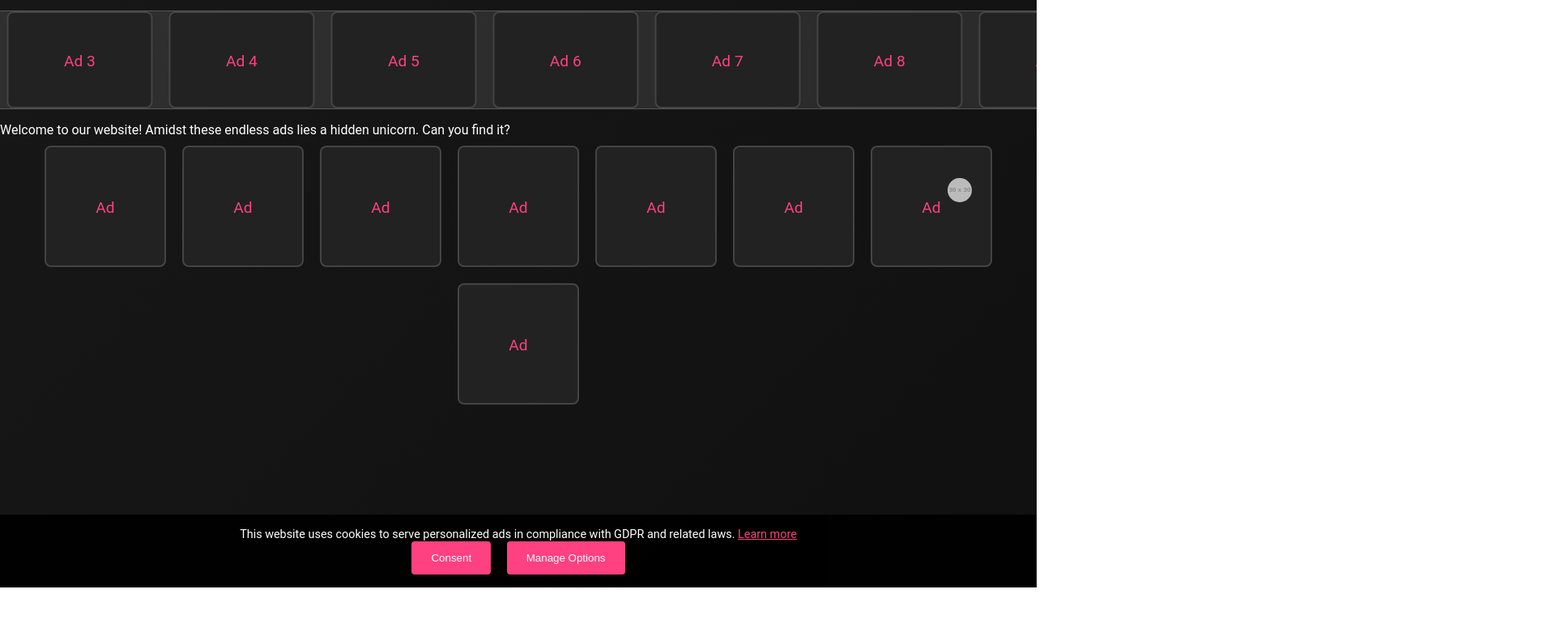
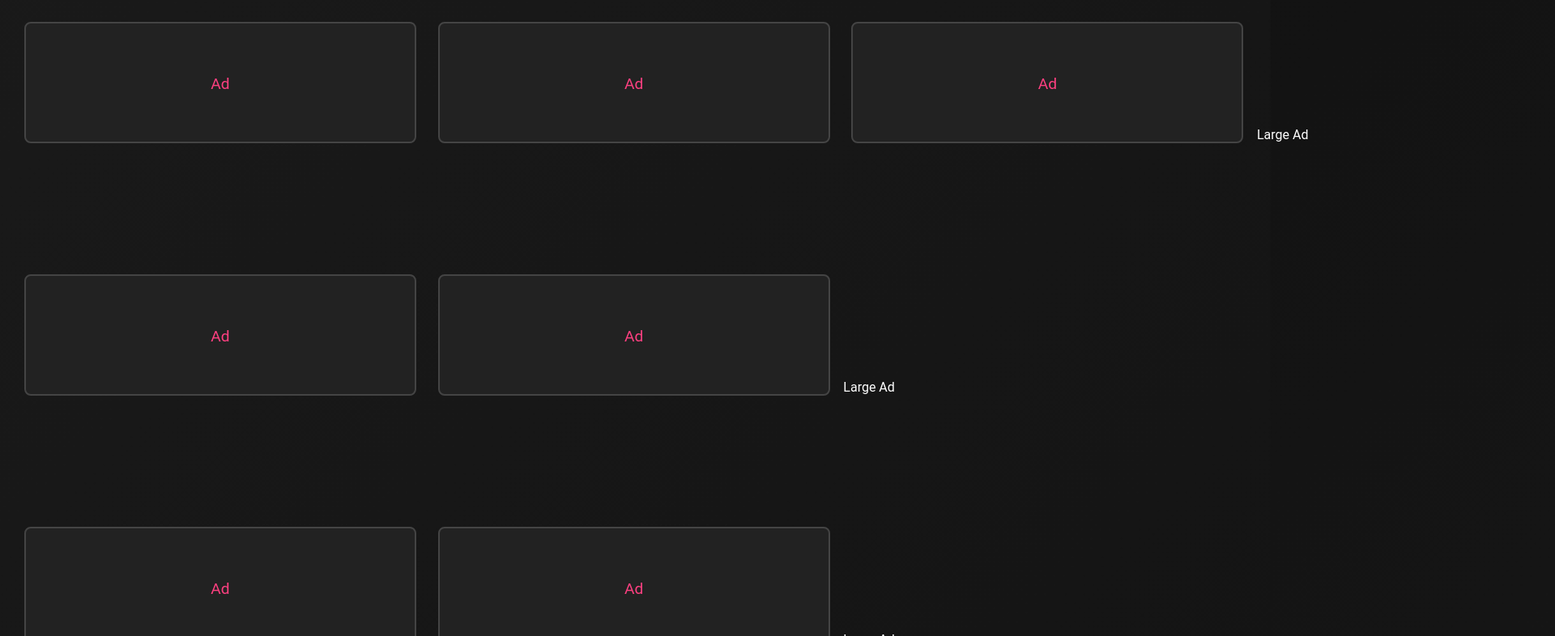
Before and after one commit to taavip/taavip.github.io, a plain HTML site: page index.html in a window 1280 px wide. Shown: the part 74-860 px from the top of the page at 81% size, 1920 px wide, since content can reach past the window. Before the commit the page ends 800 px from the top, so only its background shows below. Drawn offline with Linux system fonts and the light colour scheme; placeholder pictures from the web are drawn by us.

Commit message:
Update index.html

```diff
--- a/index.html
+++ b/index.html
@@ -1,24 +1,17 @@
- <!DOCTYPE html>
+
+
+
+  <!DOCTYPE html>
 <html lang="en">
 <head>
   <meta charset="UTF-8">
   <meta name="viewport" content="width=device-width, initial-scale=1">
   <title>Find the Hidden Unicorn</title>
-  <meta name="description" content="A playful website filled with ads where you must find the hidden unicorn. Click it to celebrate with an animation!">
+  <meta name="description" content="A large page filled with ads of various sizes. Somewhere among them is a hidden unicorn. Click it to see a message and animation!">
 
   <!-- Google AdSense Script -->
   <script async src="https://pagead2.googlesyndication.com/pagead/js/adsbygoogle.js?client=ca-pub-5677446941278195"
      crossorigin="anonymous"></script>
-
-  <!-- Google Consent Mode -->
-  <script>
-    window.dataLayer = window.dataLayer || [];
-    function gtag() { dataLayer.push(arguments); }
-    gtag('consent', 'default', {
-      'ad_storage': 'denied',
-      'analytics_storage': 'denied'
-    });
-  </script>
 
   <style>
     /* Reset Styles */
@@ -35,7 +28,8 @@
       background: linear-gradient(135deg, #0d0d0d, #1a1a1a, #0d0d0d);
       background-size: 400% 400%;
       animation: gradientShift 15s ease infinite;
-      overflow-x: hidden;
+      overflow-x: auto;
+      overflow-y: auto;
     }
 
     @keyframes gradientShift {
@@ -62,45 +56,19 @@
       to { text-shadow: 0 0 20px #ff4081; }
     }
 
-    /* Infinite Ad Ticker */
-    .ad-ticker {
-      background: rgba(255, 255, 255, 0.1);
-      border-top: 1px solid rgba(255, 255, 255, 0.2);
-      border-bottom: 1px solid rgba(255, 255, 255, 0.2);
-      overflow: hidden;
-      white-space: nowrap;
-      margin: 1rem 0;
+    /* Ad Units */
+    .ad-container {
+      display: flex;
+      flex-wrap: wrap;
+      justify-content: space-between;
+      align-items: flex-start;
+      width: 200vw; /* Make the page wider than the viewport */
+      height: 200vh; /* Make the page taller than the viewport */
+      padding: 20px;
     }
 
-    .ad-ticker .ad-wrapper {
-      display: inline-block;
-      animation: scrollAds 25s linear infinite;
-    }
-
-    .ad-ticker .ad {
-      display: inline-block;
-      width: 180px;
-      height: 120px;
-      margin: 0 8px;
-      background: #222;
-      border: 2px solid #444;
-      border-radius: 8px;
-      line-height: 120px;
-      text-align: center;
-      font-size: 1.2rem;
-      color: #ff4081;
-      cursor: pointer;
-    }
-
-    @keyframes scrollAds {
-      from { transform: translateX(0); }
-      to { transform: translateX(-50%); }
-    }
-
-    /* Static Ads */
-    .static-ad {
-      display: inline-block;
-      width: 150px;
+    .ad {
+      width: calc(20% - 20px); /* Adjust ad size dynamically */
       height: 150px;
       background: #222;
       border: 2px solid #444;
@@ -113,12 +81,18 @@
       cursor: pointer;
     }
 
+    .large-ad {
+      width: calc(40% - 20px);
+      height: 300px;
+      line-height: 300px;
+    }
+
     /* Unicorn Element */
     #unicorn {
       position: absolute;
-      width: 30px;
-      height: 30px;
-      background: url('https://via.placeholder.com/30/FF4081') no-repeat center center;
+      width: 50px;
+      height: 50px;
+      background: url('https://via.placeholder.com/50/FF4081') no-repeat center center;
       background-size: cover;
       border: none;
       border-radius: 50%;
@@ -146,6 +120,12 @@
       border-radius: 10px;
       z-index: 2000;
       text-align: center;
+      animation: fadeIn 0.5s ease-in-out;
+    }
+
+    @keyframes fadeIn {
+      from { opacity: 0; }
+      to { opacity: 1; }
     }
 
     .hidden-message p {
@@ -163,34 +143,24 @@
       font-size: 1rem;
     }
 
-    /* Cookie Consent Modal */
-    #cookieConsent {
+    /* Animation for Unicorn Click */
+    .animation {
       display: none;
       position: fixed;
-      bottom: 0;
-      left: 0;
-      right: 0;
-      background: rgba(0, 0, 0, 0.95);
-      color: #fff;
-      padding: 1rem;
-      text-align: center;
-      z-index: 3000;
-      font-size: 0.9rem;
+      top: 50%;
+      left: 50%;
+      transform: translate(-50%, -50%);
+      z-index: 2000;
     }
 
-    #cookieConsent button {
-      margin: 0 8px;
-      padding: 0.8rem 1.5rem;
-      background: #ff4081;
-      border: none;
-      border-radius: 4px;
-      cursor: pointer;
-      color: #fff;
+    .animation img {
+      width: 100px;
+      animation: spin 2s infinite;
     }
 
-    #cookieConsent a {
-      color: #ff4081;
-      text-decoration: underline;
+    @keyframes spin {
+      from { transform: rotate(0deg); }
+      to { transform: rotate(360deg); }
     }
   </style>
 </head>
@@ -199,47 +169,40 @@
     <h1>Find the Hidden Unicorn</h1>
   </header>
 
-  <!-- Infinite Ad Ticker -->
-  <div class="ad-ticker">
-    <div class="ad-wrapper">
-      <div class="ad">Ad 1</div>
-      <div class="ad">Ad 2</div>
-      <div class="ad">Ad 3</div>
-      <div class="ad">Ad 4</div>
-      <div class="ad">Ad 5</div>
-      <div class="ad">Ad 6</div>
-      <div class="ad">Ad 7</div>
-      <div class="ad">Ad 8</div>
-      <div class="ad">Ad 9</div>
-      <div class="ad">Ad 10</div>
-      <!-- Duplicate for infinite effect -->
-      <div class="ad">Ad 1</div>
-      <div class="ad">Ad 2</div>
-      <div class="ad">Ad 3</div>
-      <div class="ad">Ad 4</div>
-      <div class="ad">Ad 5</div>
-      <div class="ad">Ad 6</div>
-      <div class="ad">Ad 7</div>
-      <div class="ad">Ad 8</div>
-      <div class="ad">Ad 9</div>
-      <div class="ad">Ad 10</div>
-    </div>
+  <!-- Ad Container -->
+  <div class="ad-container">
+    <!-- Generate random ads -->
+    <div class="ad">Ad</div>
+    <div class="ad">Ad</div>
+    <div class="ad">Ad</div>
+    <div class="large-ad">Large Ad</div>
+    <div class="ad">Ad</div>
+    <div class="ad">Ad</div>
+    <div class="large-ad">Large Ad</div>
+    <div class="ad">Ad</div>
+    <div class="ad">Ad</div>
+    <div class="ad">Ad</div>
+    <div class="large-ad">Large Ad</div>
+    <div class="ad">Ad</div>
+    <div class="ad">Ad</div>
+    <div class="ad">Ad</div>
+    <div class="large-ad">Large Ad</div>
+    <div class="ad">Ad</div>
+    <div class="ad">Ad</div>
+    <div class="ad">Ad</div>
+    <div class="large-ad">Large Ad</div>
   </div>
 
-  <!-- Static Ads -->
-  <div class="content">
-    <p>Welcome to our website! Amidst these endless ads lies a hidden unicorn. Can you find it?</p>
-    <div style="display: flex; flex-wrap: wrap; justify-content: center;">
-      <div class="static-ad">Ad</div>
-      <div class="static-ad">Ad</div>
-      <div class="static-ad">Ad</div>
-      <div class="static-ad">Ad</div>
-      <div class="static-ad">Ad</div>
-      <div class="static-ad">Ad</div>
-      <div class="static-ad">Ad</div>
-      <div class="static-ad">Ad</div>
-    </div>
-  </div>
+ <ins class="adsbygoogle"
+     style="display:block"
+     data-ad-client="ca-pub-5677446941278195"
+     data-ad-slot="9919909008"
+     data-ad-format="auto"
+     data-full-width-responsive="true"></ins>
+<script>
+     (adsbygoogle = window.adsbygoogle || []).push({});
+</script>
+
 
   <!-- Hidden Unicorn -->
   <div id="unicorn"></div>
@@ -250,73 +213,45 @@
     <button onclick="closeMessage()">Close</button>
   </div>
 
-  <!-- Cookie Consent Modal -->
-  <div id="cookieConsent">
-    <p>This website uses cookies to serve personalized ads in compliance with GDPR and related laws.
-       <a href="/privacy-policy" target="_blank">Learn more</a></p>
-    <button onclick="acceptCookies()">Consent</button>
-    <button onclick="manageOptions()">Manage Options</button>
+  <!-- Animation -->
+  <div class="animation" id="animation">
+    <img src="https://via.placeholder.com/100/FF4081" alt="Unicorn Celebration">
   </div>
 
   <script>
     // Randomize Unicorn Position
     document.addEventListener('DOMContentLoaded', function () {
       const unicorn = document.getElementById('unicorn');
-      const bodyRect = document.body.getBoundingClientRect();
-      const unicornSize = 30;
+      const adContainer = document.querySelector('.ad-container');
+      const containerRect = adContainer.getBoundingClientRect();
 
-      const randomX = Math.floor(Math.random() * (bodyRect.width - unicornSize));
-      const randomY = Math.floor(Math.random() * (bodyRect.height - unicornSize));
+      const unicornSize = 50;
+
+      const randomX = Math.floor(Math.random() * (containerRect.width - unicornSize));
+      const randomY = Math.floor(Math.random() * (containerRect.height - unicornSize));
 
       unicorn.style.left = `${randomX}px`;
       unicorn.style.top = `${randomY}px`;
     });
 
-    // Show the hidden Unicorn modal when clicked.
+    // Show the hidden Unicorn modal and animation when clicked.
     document.getElementById('unicorn').addEventListener('click', function () {
       const message = document.getElementById('hidden-message');
+      const animation = document.getElementById('animation');
+
       message.style.display = 'block';
+      animation.style.display = 'block';
+
       setTimeout(() => {
-        message.style.transform = 'scale(1.1)';
-        message.style.opacity = '1';
-      }, 100);
+        animation.style.display = 'none';
+      }, 3000); // Hide animation after 3 seconds
     });
 
+    // Close the modal message
     function closeMessage() {
       const message = document.getElementById('hidden-message');
-      message.style.transform = 'scale(1)';
-      message.style.opacity = '0';
-      setTimeout(() => {
-        message.style.display = 'none';
-      }, 300);
+      message.style.display = 'none';
     }
-
-    // Cookie Consent Management
-    function showCookieConsent() {
-      if (!localStorage.getItem('cookieConsent')) {
-        document.getElementById('cookieConsent').style.display = 'block';
-      }
-    }
-
-    function acceptCookies() {
-      gtag('consent', 'update', {
-        'ad_storage': 'granted',
-        'analytics_storage': 'granted'
-      });
-      localStorage.setItem('cookieConsent', 'accepted');
-      document.getElementById('cookieConsent').style.display = 'none';
-    }
-
-    function manageOptions() {
-      window.open('https://myaccount.google.com/adssettings', '_blank');
-      localStorage.setItem('cookieConsent', 'pending');
-      document.getElementById('cookieConsent').style.display = 'none';
-    }
-
-    // Initialize Cookie Consent on Page Load
-    window.addEventListener('load', function () {
-      setTimeout(showCookieConsent, 1000);
-    });
   </script>
 </body>
 </html>
```
